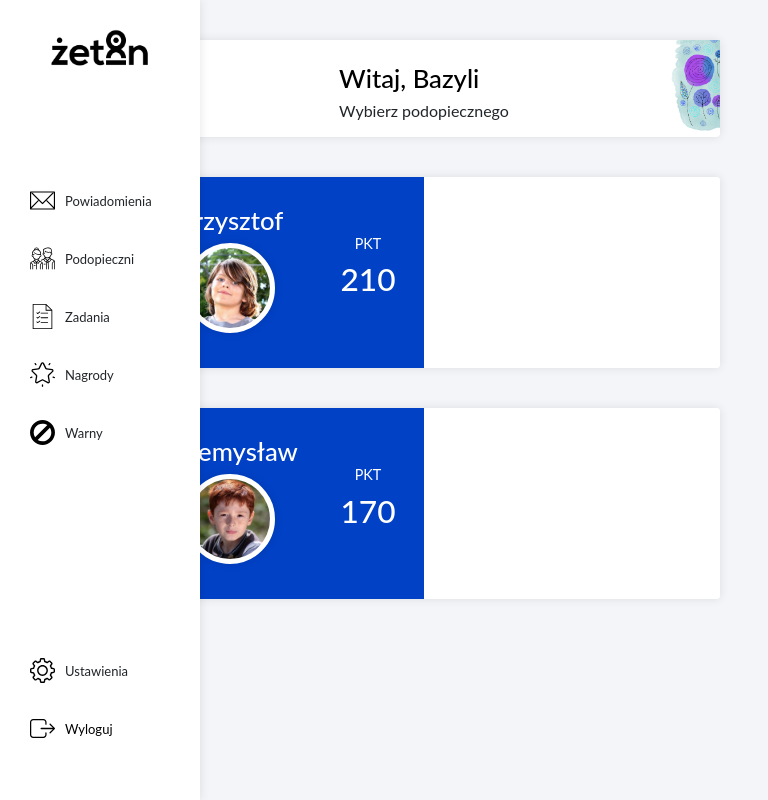
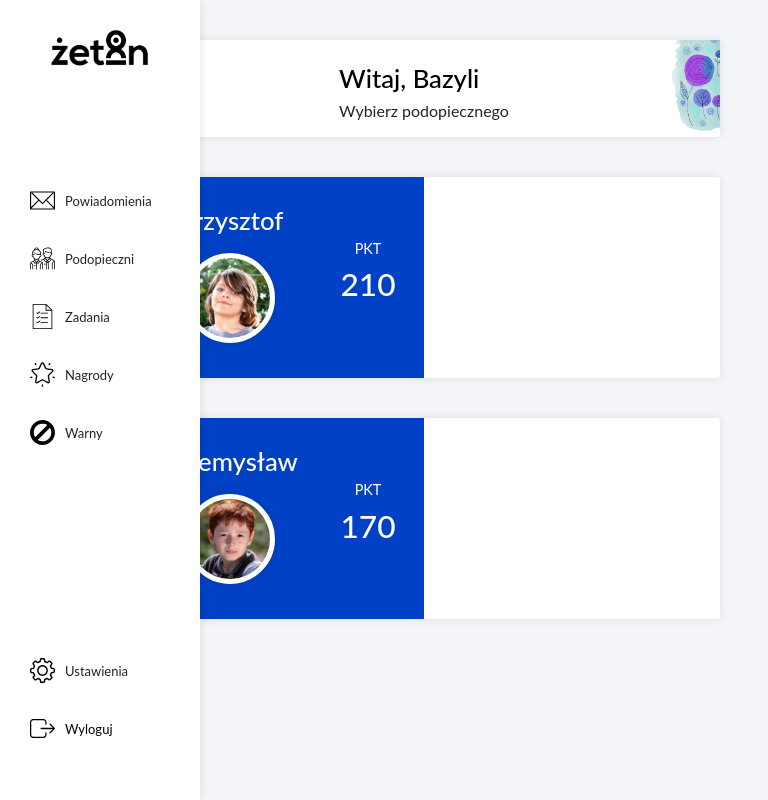
Before and after one commit to tgbdc7/zeton, a Flask app: template zeton/templates/index_child.html in a window 768 px wide. Run offline with Flask 2, Linux system fonts and the light colour scheme; the template is opened without the code that fills it, so the values that code supplies are empty; some libraries are stand-ins or nearby versions.

Commit message:
Change style children for medium screen

```diff
--- a/zeton/static/css/style.css
+++ b/zeton/static/css/style.css
@@ -718,5 +718,8 @@ body {
     border-radius: 0 4px 4px 0;
     background-color: #ffffff;
   }
+  .children .col .article__container .article__box .article__item .article__title_light {
+    padding-bottom: 10px;
+  }
 }
 /*# sourceMappingURL=style.css.map */
--- a/zeton/static/sass/sections/_children.scss
+++ b/zeton/static/sass/sections/_children.scss
@@ -109,6 +109,13 @@
                         border-radius: 0 $zet-box-radius $zet-box-radius 0;
                         background-color: $zet-white-color;
                     }
+
+                    .article__item {
+
+                        .article__title_light {
+                            padding-bottom: 10px;
+                        }
+                    }
                 }
 
             }
```
Also changed, not shown: 1 other file.
